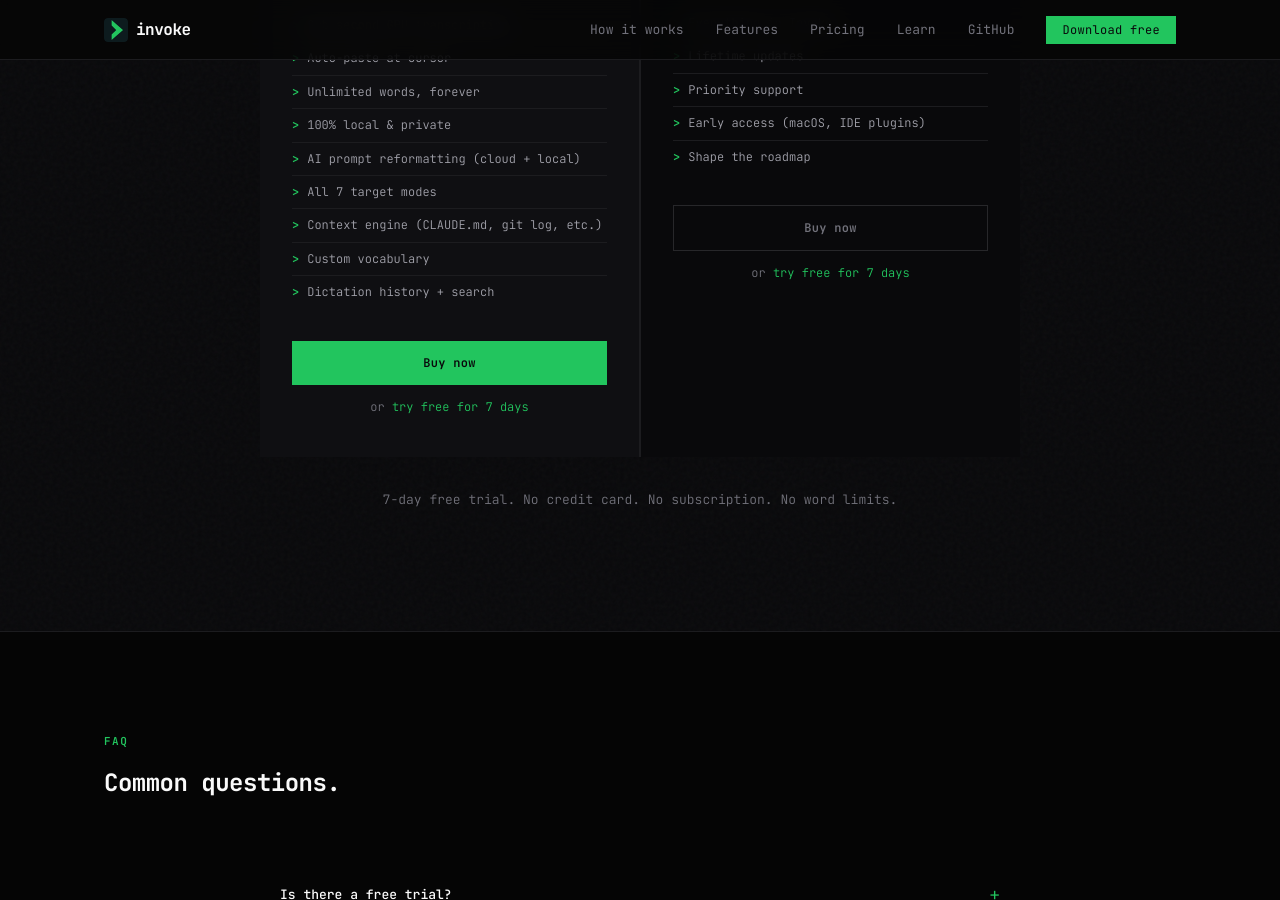
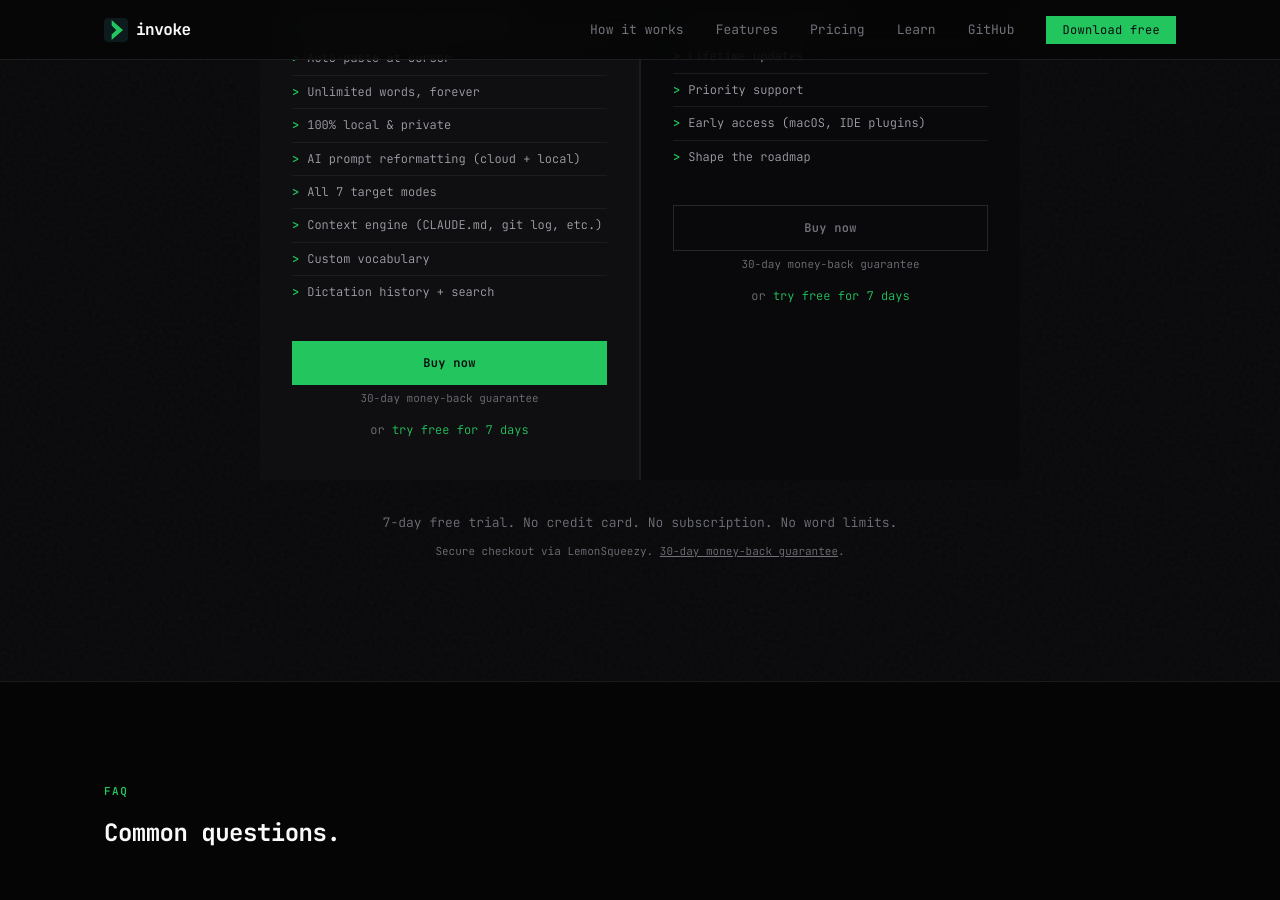
Before and after one commit to zmroth/getinvoke.dev, a Jekyll site: the page index.html, which Jekyll copies as it is, in a window 1280 px wide and 900 px high, scrolled down 4390 px. Built offline with Jekyll 4.4.1, drawn with Linux system fonts in a browser that asks for light colours.

Commit message:
Add trust signals: money-back guarantee on pricing cards, trust line
30-day money-back guarantee shown on each pricing card and as a trust
line below pricing note linking to /refund. Updated CLAUDE.md with all
new pages (legal, 404, robots.txt, sitemap.xml).

Co-Authored-By: Claude Opus 4.6 <noreply@anthropic.com>

```diff
--- a/index.html
+++ b/index.html
@@ -729,6 +729,25 @@ nav .container {
   font-weight: 300;
 }
 
+.pricing-trust {
+  text-align: center;
+  font-size: 11px;
+  color: var(--text-muted);
+  font-weight: 300;
+  margin-top: 8px;
+}
+
+.pricing-trust a { color: var(--text-muted); text-decoration: underline; }
+.pricing-trust a:hover { color: var(--text-secondary); }
+
+.price-guarantee {
+  text-align: center;
+  font-size: 11px;
+  color: var(--text-muted);
+  font-weight: 300;
+  margin-top: 4px;
+}
+
 .price-trial {
   text-align: center;
   font-size: 12px;
@@ -1278,6 +1297,7 @@ footer .container {
           <li>Dictation history + search</li>
         </ul>
         <a href="https://getinvoke.lemonsqueezy.com/checkout/buy/a3adbe34-ffad-480e-a848-1e45fdc36857" class="price-btn price-btn-primary">Buy now</a>
+        <p class="price-guarantee">30-day money-back guarantee</p>
         <p class="price-trial">or <a href="/download">try free for 7 days</a></p>
       </div>
 
@@ -1294,11 +1314,13 @@ footer .container {
           <li>Shape the roadmap</li>
         </ul>
         <a href="https://getinvoke.lemonsqueezy.com/checkout/buy/15ee926a-a14c-4386-b3ca-e5e5a23e12ed" class="price-btn price-btn-ghost">Buy now</a>
+        <p class="price-guarantee">30-day money-back guarantee</p>
         <p class="price-trial">or <a href="/download">try free for 7 days</a></p>
       </div>
     </div>
 
     <p class="pricing-note reveal">7-day free trial. No credit card. No subscription. No word limits.</p>
+    <p class="pricing-trust reveal">Secure checkout via LemonSqueezy. <a href="/refund/">30-day money-back guarantee</a>.</p>
   </div>
 </section>
 
```
Also changed, not shown: CLAUDE.md (+10 -1 lines).
